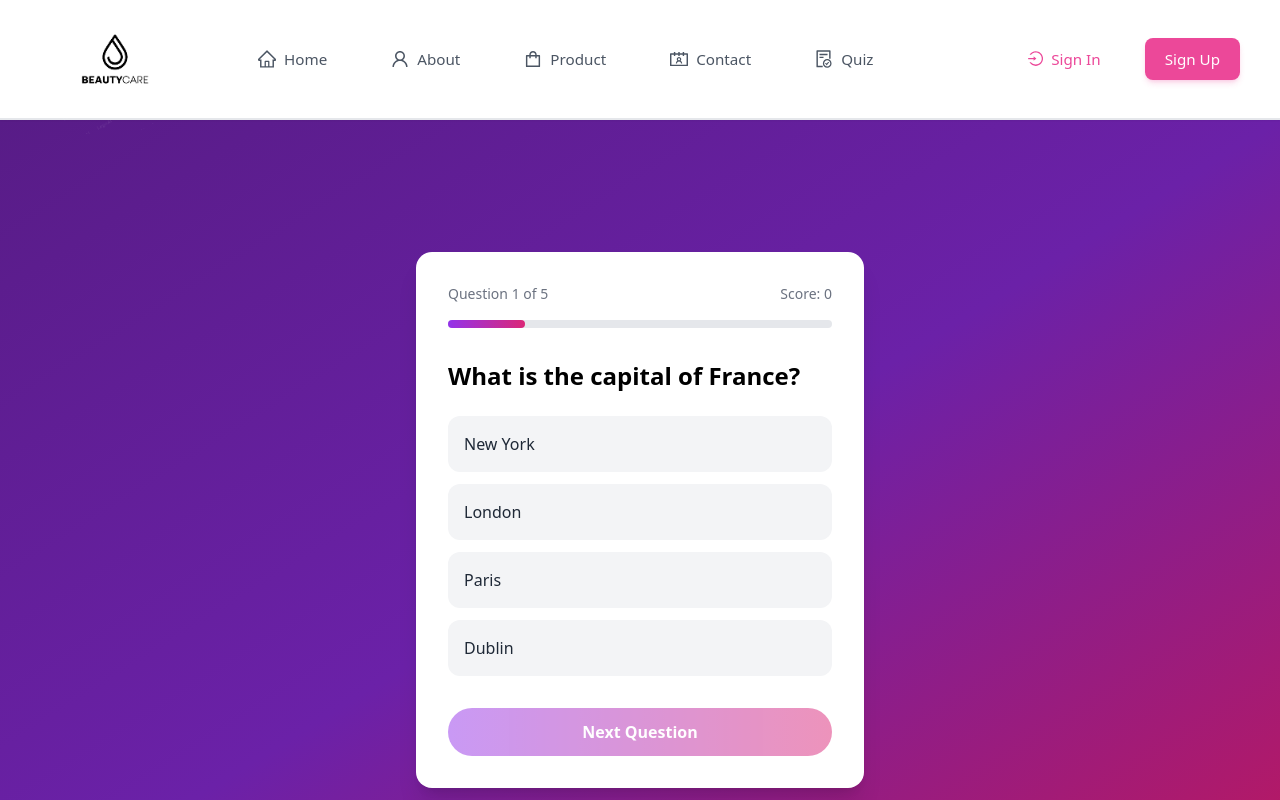
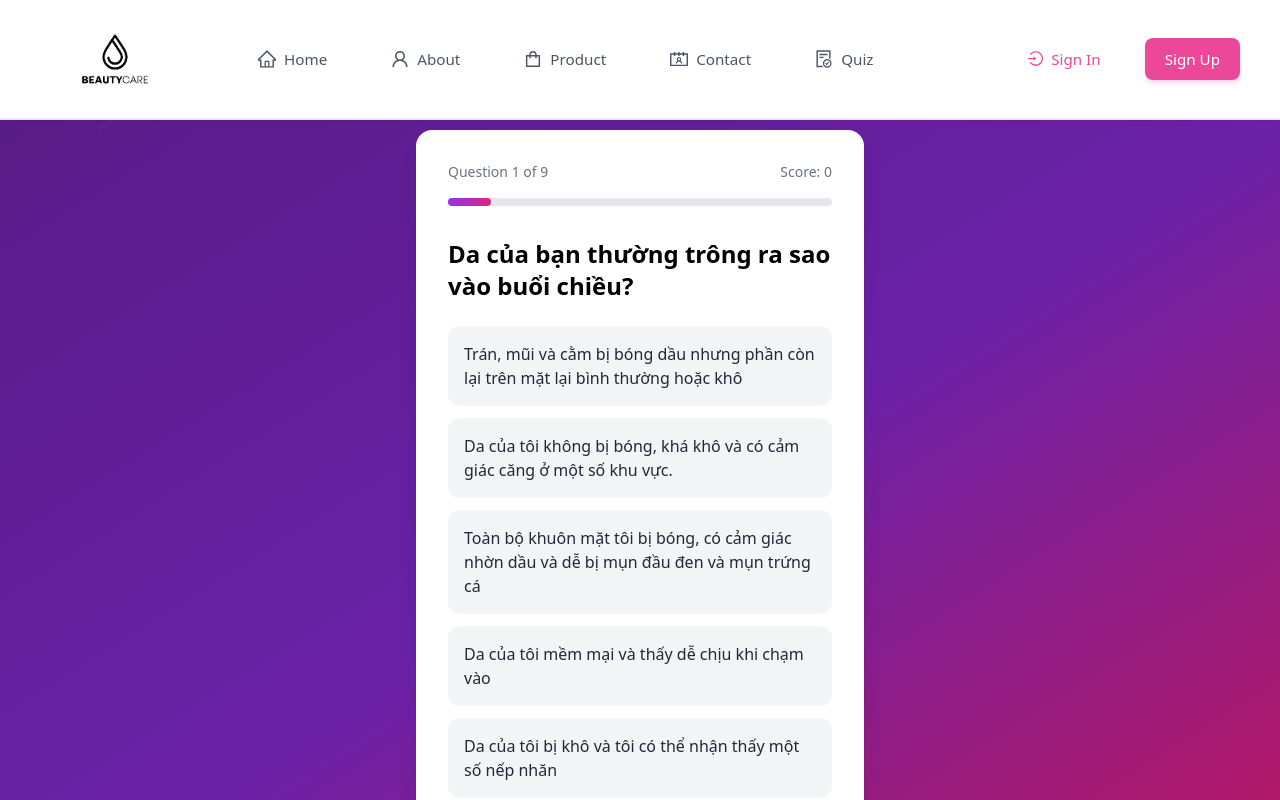
Before and after one commit to 19NgoXuanToan11/SWP391, a React (Vite) app: page /quiz in a window 1280 px wide. Shown: the top 800 px of the page. Built offline with nearby package versions, Linux system fonts and the light colour scheme.

Commit message:
update quiz

```diff
--- a/src/pages/users/quizPage.jsx
+++ b/src/pages/users/quizPage.jsx
@@ -4,33 +4,88 @@ import model from "../../assets/pictures/model.jpg";
 const questions = [
   {
     id: 1,
-    question: "What is the capital of France?",
-    options: ["New York", "London", "Paris", "Dublin"],
-    correctAnswer: "Paris",
+    question: "Da của bạn thường trông ra sao vào buổi chiều?",
+    options: ["Trán, mũi và cằm bị bóng dầu nhưng phần còn lại trên mặt lại bình thường hoặc khô",
+              "Da của tôi không bị bóng, khá khô và có cảm giác căng ở một số khu vực.",
+              "Toàn bộ khuôn mặt tôi bị bóng, có cảm giác nhờn dầu và dễ bị mụn đầu đen và mụn trứng cá",
+              "Da của tôi mềm mại và thấy dễ chịu khi chạm vào",
+              "Da của tôi bị khô và tôi có thể nhận thấy một số nếp nhăn"],
+    correctAnswer: "Da của tôi bị khô và tôi có thể nhận thấy một số nếp nhăn",
   },
   {
     id: 2,
-    question: "Which planet is known as the Red Planet?",
-    options: ["Venus", "Mars", "Jupiter", "Saturn"],
-    correctAnswer: "Mars",
+    question: "Vùng trán của bạn trông như thế nào?",
+    options: ["Da khá phẳng mịn, với một vài nếp nhăn nhẹ",
+              "Tôi nhận thấy một vài vết bong tróc dọc theo đường chân tóc, lông mày và giữa hai bên lông mày",
+              "Da bóng nhờn và không được mịn. Có những nốt mụn nhỏ và một số mụn đầu đen",
+              "Da mịn và láng mượt. Không có dấu hiệu bong tróc",
+              "Điều đầu tiên tôi nhận thấy là các nếp nhăn"],
+    correctAnswer: "Điều đầu tiên tôi nhận thấy là các nếp nhăn",
   },
   {
     id: 3,
-    question: "What is the largest mammal in the world?",
-    options: ["African Elephant", "Blue Whale", "Giraffe", "Polar Bear"],
-    correctAnswer: "Blue Whale",
+    question: "Hãy mô tả phần má và vùng dưới mắt của bạn?",
+    options: ["Hầu như không có vết nhăn dễ thấy nào. Chỉ có một số vùng da khô có thể nhìn ra",
+              "Da bị kích ứng và khô. Có cảm giác da bị căng",
+              "Lỗ chân lông nở rộng và có khuyết điểm dưới dạng mụn đầu đen hay đốm mụn trắng",
+              "Da nhẵn mịn với lỗ chân lông se khít",
+              "Có các nếp nhăn rõ rệt. Da khá khô"],
+    correctAnswer: "Có các nếp nhăn rõ rệt. Da khá khô",
   },
   {
     id: 4,
-    question: "What is the capital of France?",
-    options: ["New York", "London", "Paris", "Dublin"],
-    correctAnswer: "Paris",
+    question: "Da của bạn có dễ gặp phải các vấn đề về thâm, hay đỏ rát không?",
+    options: ["Có, nhưng chỉ ở vùng chữ T (trán, mũi và cằm)",
+              "Da tôi hơi đỏ, có chút tấy, và có chỗ không đồng đều về độ ẩm",
+              "Có. Tôi thường gặp phải các vấn đề trên",
+              "Đôi khi",
+              "Hầu như không bao giờ"],
+    correctAnswer: "Hầu như không bao giờ",
   },
   {
     id: 5,
-    question: "What is the capital of France?",
-    options: ["New York", "London", "Paris", "Dublin"],
-    correctAnswer: "Paris",
+    question: "Hiện giờ điều gì là quan trọng nhất với bạn khi lựa chọn một sản phẩm chăm sóc da?",
+    options: ["Sản phẩm giúp tôi đối phó với sự bóng dầu nhưng vẫn có tác dụng dưỡng ẩm",
+              "Sản phẩm giúp làm dịu và nuôi dưỡng làm da của tôi sâu từ bên trong",
+              "Sản phẩm có khả năng thẩm thấu nhanh và cải thiện làn da của tôi một cách nhanh chóng",
+              "Sản phẩm giữ cho da tôi mịn màng và mềm mại như hiện tại",
+              "Sản phẩm giúp nuôi dưỡng sâu làn da của tôi và giúp ngăn ngừa các dấu hiệu lão hóa sớm"],
+    correctAnswer: "Sản phẩm giúp nuôi dưỡng sâu làn da của tôi và giúp ngăn ngừa các dấu hiệu lão hóa sớm",
+  },
+  {
+    id: 6,
+    question: "Da của bạn có dễ hình thành các vết hằn và nếp nhăn?",
+    options: ["Tôi bị một vài vết hằn do da khô",
+              "Có. Tôi bị các nếp nhăn quanh vùng mắt và/hoặc ở khóe miệng",
+              "Không, tôi hầu như không có nếp nhăn",
+              "Không hẳn, da của tôi lão hóa tương đối chậm"],
+    correctAnswer: "Không hẳn, da của tôi lão hóa tương đối chậm",
+  },
+  {
+    id: 7,
+    question: "Da mặt bạn đã thay đổi ra sao trong 5 năm trở lại đây?",
+    options: ["Da tôi bị bóng dầu nhiều hơn ở vùng chữ T (trán, mũi và cằm)",
+              "Da tôi dễ bong tróc hơn và thường cảm thấy căng",
+              "Da có nhiều khuyết điểm hơn so với trước đây",
+              "Da tôi vẫn ở tình trạng tốt và dễ dàng chăm sóc",
+              "Da tôi có vẻ mỏng đi và kém đàn hồi hơn, và thêm các nếp nhăn và vết hằn"],
+    correctAnswer: "Da tôi có vẻ mỏng đi và kém đàn hồi hơn, và thêm các nếp nhăn và vết hằn",
+  },
+  {
+    id: 8,
+    question: "Giới tính của bạn là?",
+    options: ["Nam",
+              "Nữ"],
+    correctAnswer: "Nữ",
+  },
+  {
+    id: 9,
+    question: "Độ tuổi của bạn là?",
+    options: ["Dưới 25",
+              "Từ 25 tới 40",
+              "Từ 40 tới 50",
+              "Trên 50"],
+    correctAnswer: "Trên 50",
   },
 ]
 export function QuizPage() {
```
